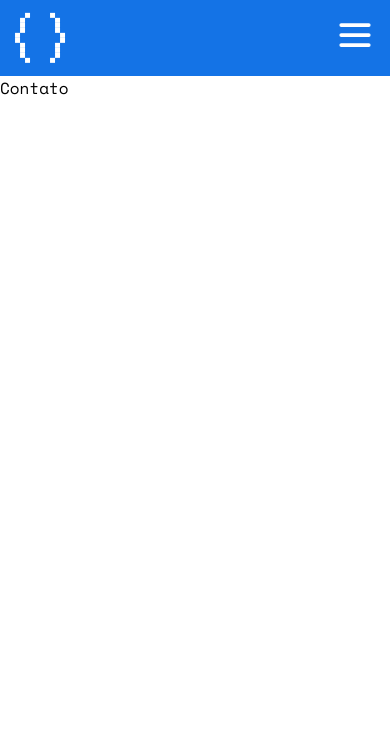
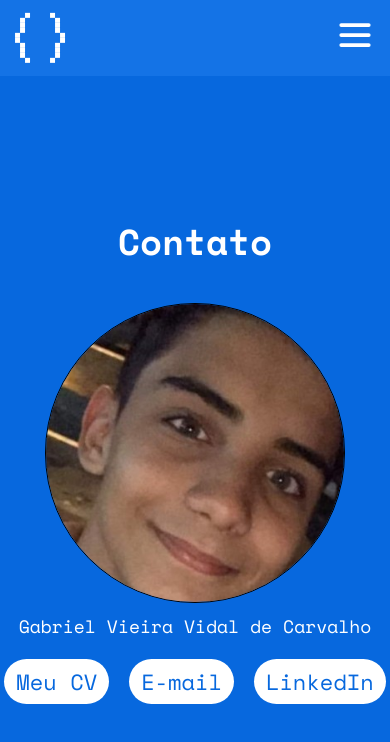
Before and after one commit to Gabrielvvidal/portfolio-gabriel, a React (Vite) app: page /contato in a window 390 px wide. Shown: the top 742 px of the page. Built offline with nearby package versions, Linux system fonts and the light colour scheme.

Commit message:
Features:
- Página de contato feita

- Página de contato totalmente responsiva

```diff
--- /dev/null
+++ b/src/components/BtnContact/btnContact.module.css
@@ -0,0 +1,18 @@
+.btnContact{
+  background-color: #ffffff;
+  padding: 12px 24px;
+  display: flex;
+  justify-content: center;
+  align-items: center;
+  border-radius: 30px;
+  font-size: 24px;
+  color: #0768DE;
+  text-decoration: none;
+}
+
+@media (max-width: 475px){
+  .btnContact{
+    padding: 6px 12px;
+    font-size: 22px;
+  }
+}
--- /dev/null
+++ b/src/components/BtnContact/index.jsx
@@ -0,0 +1,9 @@
+import style from "./btnContact.module.css"
+
+export default function BtnContact({text, path}) {
+  return(
+    <>
+      <a href={path} target="_blank" className={style.btnContact}>{text}</a>
+    </>
+  )
+}
--- a/src/pages/Contact.jsx
+++ b/src/pages/Contact.jsx
@@ -1,7 +1,22 @@
+import fotoPerfil from "../assets/fotoPerfil.jpeg"
+import BtnContact from "../components/BtnContact"
+
 export default function Contact() {
   return(
-    <div>
-      <p>Contato</p>
+    <div className="contactSection">
+      <h2 className="titleContact">Contato</h2>
+
+      <img src={fotoPerfil} alt="foto-perfil" className="fotoPerfil"/>
+
+      <p className="nameContact">Gabriel Vieira Vidal de Carvalho</p>
+
+      <div className="buttonsContact">
+        <BtnContact text="Meu CV" path="https://drive.google.com/uc?export=download&id=1ZztV1VTASFcCCjGWDLSDOrd3R_PJZPTf"/>
+
+        <BtnContact text="E-mail" path="mailto:gabrielvieiravidal2005@gmail.com"/>
+
+        <BtnContact text="LinkedIn" path="https://www.linkedin.com/in/gabrielvvidal/"/>
+      </div>
     </div>
   )
 }
--- a/src/style/styles.css
+++ b/src/style/styles.css
@@ -7,26 +7,57 @@
   font-family: 'Space Mono', monospace;
 }
 
-.projectSection{
+.projectSection, .contactSection, .buttonsContact{
+  display: flex;
+  justify-content: center;
+}
+
+.projectSection, .contactSection{
   background-color: #0768DE;
   width: 100%;
   height: 91vh;
-  display: flex;
   flex-direction: column;
-  justify-content: center;
   align-items: center;
 }
 
-.titleProject{
+.titleProject, .titleContact, .interesseProjeto, .nameContact{
+  color: #ffffff;
+}
+
+.titleProject, .titleContact{
   font-size: 36px;
-  color: #ffffff;
-  padding-bottom: 35px;
+  margin-bottom: 35px;
+}
+
+.interesseProjeto, .fotoPerfil{
+  margin-bottom: 10px;
 }
 
 .interesseProjeto{
-  color: #ffffff;
   font-size: 28px;
-  margin-bottom: 10px;
+}
+
+.fotoPerfil{
+  width: 300px;
+  height: 300px;
+  border-radius: 50%;
+  border: 1px solid #000000;
+}
+
+.nameContact{
+  font-size: 24px;
+  margin-bottom: 20px;
+}
+
+.buttonsContact{
+  gap: 20px;
+  flex-wrap: wrap;
+}
+
+@media (max-width: 475px){
+  .nameContact{
+    font-size: 18px;
+  }
 }
 
 @media (max-width: 425px){
@@ -35,9 +66,20 @@
   }
 }
 
+@media (max-width: 365px){
+  .fotoPerfil{
+    width: 250px;
+    height: 250px;
+  }
+}
+
 @media (max-width: 355px){
   .titleProject{
     font-size: 34px;
+  }
+
+  .nameContact{
+    font-size: 14px;
   }
 }
 
```
Also changed, not shown: src/assets/fotoPerfil.jpeg (added).
